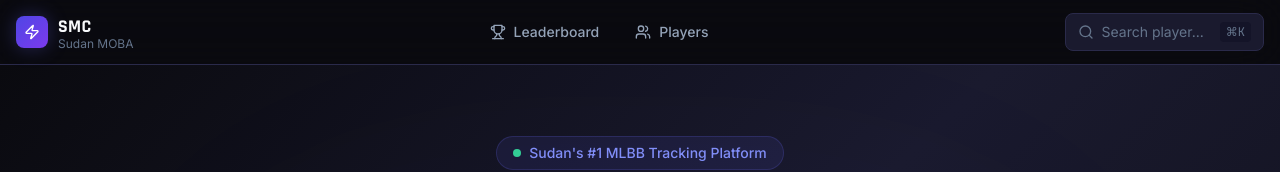
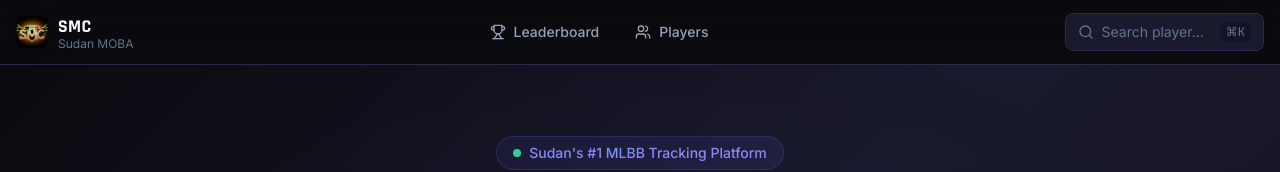
Before and after one commit to ywsfmhjwb741-droid/smc-sudan, a Next.js app in the folder apps/web/: page / in a window 1280 px wide. Shown: the top 172 px of the page. Built offline with nearby package versions, Linux system fonts and the light colour scheme.

Commit message:
fix: add SMC logo to navbar

```diff
--- a/apps/web/src/components/layout/Navbar.tsx
+++ b/apps/web/src/components/layout/Navbar.tsx
@@ -4,7 +4,7 @@ import { useState } from "react";
 import Link from "next/link";
 import { usePathname } from "next/navigation";
 import { motion, AnimatePresence } from "framer-motion";
-import { Trophy, Users, Search, Menu, X, Zap } from "lucide-react";
+import { Trophy, Users, Search, Menu, X } from "lucide-react";
 import { clsx } from "clsx";
 
 const navLinks = [
@@ -19,11 +19,8 @@ export function Navbar() {
   return (
     <header className="sticky top-0 z-50 border-b border-bg-border bg-bg-primary/80 backdrop-blur-xl">
       <nav className="container mx-auto px-4 h-16 flex items-center justify-between">
-        {/* Logo */}
         <Link href="/" className="flex items-center gap-2.5 group">
-          <div className="w-8 h-8 rounded-lg bg-brand-gradient flex items-center justify-center shadow-brand group-hover:shadow-brand-lg transition-shadow">
-            <Zap className="w-4 h-4 text-white" />
-          </div>
+          <img src="/logo.jpeg" alt="SMC Logo" className="w-8 h-8 rounded-lg object-cover" />
           <div>
             <span className="font-display font-bold text-text-primary text-lg leading-none">
               SMC
@@ -34,7 +31,6 @@ export function Navbar() {
           </div>
         </Link>
 
-        {/* Desktop Nav */}
         <div className="hidden md:flex items-center gap-1">
           {navLinks.map((link) => (
             <Link
@@ -53,7 +49,6 @@ export function Navbar() {
           ))}
         </div>
 
-        {/* Right Actions */}
         <div className="flex items-center gap-3">
           <Link
             href="/players/search"
@@ -66,7 +61,6 @@ export function Navbar() {
             </kbd>
           </Link>
 
-          {/* Mobile menu toggle */}
           <button
             onClick={() => setMobileOpen(!mobileOpen)}
             className="md:hidden p-2 rounded-lg text-text-secondary hover:text-text-primary hover:bg-bg-card transition-all"
@@ -76,7 +70,6 @@ export function Navbar() {
         </div>
       </nav>
 
-      {/* Mobile Menu */}
       <AnimatePresence>
         {mobileOpen && (
           <motion.div
```
Also changed, not shown: apps/web/public/logo.jpeg (added).
